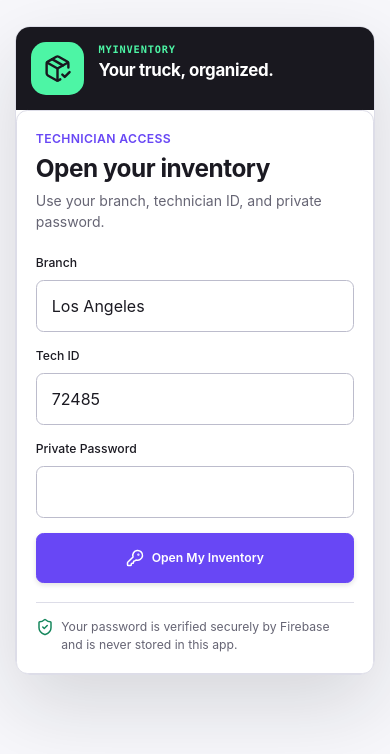
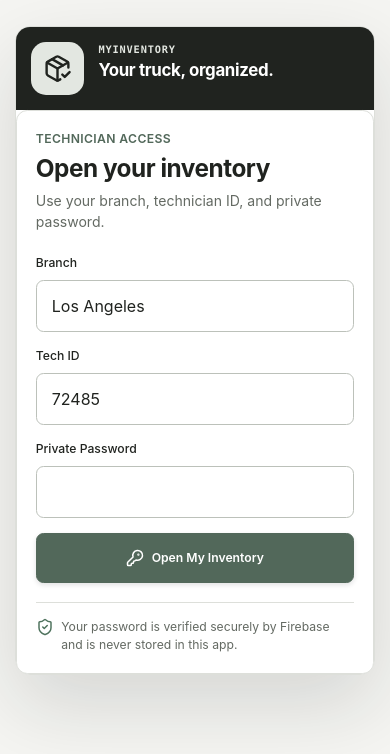
Before and after one commit to geolal121/myinventory, a React (Vite) app: page / in a window 390 px wide. Shown: the top 754 px of the page. Built offline with nearby package versions, Linux system fonts and the light colour scheme; no server answers.

Commit message:
Simplify the phone inventory workspace

```diff
--- a/index.html
+++ b/index.html
@@ -17,7 +17,7 @@
 
     <meta
       name="theme-color"
-      content="#f7f7fb"
+      content="#f5f5f2"
     />
 
     <meta
--- a/src/features/inventory/pages/InventoryPage.jsx
+++ b/src/features/inventory/pages/InventoryPage.jsx
@@ -1453,6 +1453,7 @@ function InventoryPage() {
         className={`inventory-page__container stock-app__shell ${
           isSearching ? 'inventory-page__container--searching stock-app__shell--searching' : ''
         }`}
+        data-active-view={activeInventoryView}
       >
         <aside className="stock-app__rail" aria-label="Inventory workspace">
           <div className="stock-app__brand">
--- a/src/features/inventory/styles/inventory-rebuild.css
+++ b/src/features/inventory/styles/inventory-rebuild.css
@@ -1337,3 +1337,163 @@
     width: 100%;
   }
 }
+
+/* SIMPLE PHONE WORKSPACE */
+
+@media (max-width: 767px) {
+  .stock-app .stock-app__topbar {
+    padding-right: var(--spacing-3);
+    padding-bottom: var(--spacing-2);
+    padding-left: var(--spacing-3);
+
+    box-shadow: 0 5px 18px rgba(32, 35, 31, 0.05);
+  }
+
+  .stock-app .stock-app__finder {
+    margin: var(--spacing-3) var(--spacing-3) var(--spacing-4);
+    padding: var(--spacing-3);
+
+    border-radius: var(--radius-md);
+
+    box-shadow: none;
+  }
+
+  .stock-app .stock-app__finder .inventory-page__panel-heading,
+  .stock-app .stock-app__finder .ui-input-field__helper {
+    display: none;
+  }
+
+  .stock-app .stock-app__finder .ui-input {
+    min-height: 3.5rem;
+
+    background: var(--color-surface);
+  }
+
+  .stock-app .inventory-page__search-mode {
+    background: var(--color-surface-soft);
+  }
+
+  .stock-app .inventory-page__search-mode-button--active {
+    background: var(--color-surface);
+
+    color: var(--color-accent);
+
+    box-shadow: inset 0 0 0 1px var(--color-border);
+  }
+
+  .stock-app .stock-app__task-strip {
+    order: 5;
+
+    grid-template-columns: repeat(4, minmax(0, 1fr));
+    gap: 0.4rem;
+
+    margin: 0 var(--spacing-3) var(--spacing-3);
+  }
+
+  .stock-app .stock-app__task-strip .ui-button,
+  .stock-app .stock-app__task-strip .ui-button:nth-child(2),
+  .stock-app .stock-app__task-strip .ui-button:nth-child(4) {
+    flex-direction: column;
+    gap: 0.3rem;
+
+    min-height: 4.35rem;
+    padding: var(--spacing-2) 0.25rem;
+
+    border-radius: var(--radius-sm);
+
+    font-size: 0.68rem;
+    line-height: 1.1;
+  }
+
+  .stock-app .inventory-count-launch.ui-button {
+    order: 6;
+
+    min-height: 3.5rem;
+    margin: 0 var(--spacing-3) var(--spacing-4);
+    padding: var(--spacing-2) var(--spacing-3);
+
+    border-color: var(--color-border);
+
+    background: var(--color-surface);
+  }
+
+  .stock-app .inventory-count-launch__icon {
+    background: var(--color-accent-soft);
+
+    color: var(--color-accent);
+  }
+
+  .stock-app .stock-app__content {
+    order: 7;
+
+    margin-right: var(--spacing-3);
+    margin-left: var(--spacing-3);
+  }
+
+  .stock-app .stock-app__snapshot {
+    order: 8;
+
+    grid-template-columns: repeat(4, minmax(0, 1fr));
+
+    margin: var(--spacing-2) var(--spacing-3) var(--spacing-4);
+
+    border-radius: var(--radius-md);
+  }
+
+  .stock-app .stock-app__snapshot .inventory-page__panel-heading {
+    display: none;
+  }
+
+  .stock-app .stock-app__snapshot .inventory-page__summary-card,
+  .stock-app .stock-app__snapshot .inventory-page__summary-card:first-of-type {
+    min-height: 4.6rem;
+    padding: var(--spacing-2) 0.45rem;
+
+    background: var(--color-surface);
+  }
+
+  .stock-app .stock-app__snapshot .inventory-page__summary-card:first-of-type {
+    background: var(--color-accent-soft);
+  }
+
+  .stock-app .stock-app__snapshot .inventory-page__summary-card span,
+  .stock-app .stock-app__snapshot .inventory-page__summary-card:first-of-type span {
+    color: var(--color-text-secondary);
+
+    font-size: 0.62rem;
+    line-height: 1.15;
+  }
+
+  .stock-app .stock-app__snapshot .inventory-page__summary-card strong,
+  .stock-app .stock-app__snapshot .inventory-page__summary-card:first-of-type strong {
+    color: var(--color-text-primary);
+
+    font-size: var(--font-size-lg);
+  }
+
+  .stock-app .stock-app__snapshot .inventory-page__summary-card:first-of-type strong {
+    color: var(--color-accent);
+  }
+
+  .stock-app .stock-app__mobile-nav .inventory-page__tab--active {
+    background: var(--color-accent-soft);
+
+    color: var(--color-accent);
+
+    box-shadow: inset 0 0 0 1px color-mix(in srgb, var(--color-accent) 18%, transparent);
+  }
+
+  .stock-app__shell.site-container:not([data-active-view='BOXES'])
+    .stock-app__task-strip,
+  .stock-app__shell.site-container:not([data-active-view='BOXES'])
+    .inventory-count-launch,
+  .stock-app__shell.site-container:not([data-active-view='BOXES'])
+    .stock-app__snapshot {
+    display: none;
+  }
+
+  .stock-app__shell.site-container:not([data-active-view='BOXES'])
+    .stock-app__content {
+    order: 5;
+  }
+}
--- a/src/shared/tokens/colors.css
+++ b/src/shared/tokens/colors.css
@@ -1,50 +1,50 @@
 :root {
   /* BACKGROUNDS */
-  --color-background: #f7f7fb;
-  --color-background-soft: #fcfcff;
-  --color-background-elevated: #eeeef6;
+  --color-background: #f5f5f2;
+  --color-background-soft: #fafaf8;
+  --color-background-elevated: #eceeea;
 
   /* SURFACES */
   --color-surface: #ffffff;
-  --color-surface-soft: #f8f8fc;
-  --color-surface-elevated: #f0f0f7;
+  --color-surface-soft: #f7f8f5;
+  --color-surface-elevated: #eff1ed;
 
   /* BORDERS */
-  --color-border: #dddde8;
-  --color-border-strong: #bcbccc;
+  --color-border: #dddfda;
+  --color-border-strong: #bcc1ba;
 
   /* TEXT */
-  --color-text-primary: #1b1a22;
-  --color-text-secondary: #666574;
-  --color-text-muted: #92909f;
+  --color-text-primary: #20231f;
+  --color-text-secondary: #646a63;
+  --color-text-muted: #92978f;
   --color-text-inverse: #ffffff;
 
   /* PRIMARY ACCENT */
-  --color-accent: #6847f5;
-  --color-accent-hover: #5233d7;
-  --color-accent-bright: #866fff;
-  --color-accent-soft: rgba(104, 71, 245, 0.14);
+  --color-accent: #52685a;
+  --color-accent-hover: #3f5347;
+  --color-accent-bright: #708779;
+  --color-accent-soft: rgba(82, 104, 90, 0.12);
 
   /* APP CHROME */
-  --color-brand: #25242c;
-  --color-brand-deep: #19181f;
-  --color-brand-surface: #302e39;
-  --color-utility: #4df5a5;
-  --color-utility-soft: #eafff4;
+  --color-brand: #2c302b;
+  --color-brand-deep: #20231f;
+  --color-brand-surface: #373c36;
+  --color-utility: #e3e7e1;
+  --color-utility-soft: #f1f3f0;
 
   /* SECONDARY ACCENT */
-  --color-accent-secondary: #ece8ff;
-  --color-accent-secondary-hover: #ded7ff;
-  --color-accent-secondary-soft: rgba(104, 71, 245, 0.07);
+  --color-accent-secondary: #e8ebe6;
+  --color-accent-secondary-hover: #dce1da;
+  --color-accent-secondary-soft: rgba(82, 104, 90, 0.06);
 
   /* CARD COLORS */
   --color-card: #ffffff;
-  --color-card-hover: #f8f8fc;
-  --color-card-text: #1b1a22;
+  --color-card-hover: #f7f8f5;
+  --color-card-text: #20231f;
 
   /* STATUS COLORS */
-  --color-success: #16875d;
-  --color-success-soft: rgba(22, 135, 93, 0.12);
+  --color-success: #4f735e;
+  --color-success-soft: rgba(79, 115, 94, 0.12);
 
   --color-warning: #7a6a59;
   --color-warning-soft: rgba(122, 106, 89, 0.12);
@@ -53,8 +53,8 @@
   --color-danger: #ad515a;
   --color-danger-soft: rgba(173, 81, 90, 0.12);
 
-  --color-info: #6847f5;
-  --color-info-soft: rgba(104, 71, 245, 0.12);
+  --color-info: #64756a;
+  --color-info-soft: rgba(100, 117, 106, 0.12);
 
   /* INVENTORY STATUS */
   --color-in-stock: var(--color-success);
@@ -62,8 +62,8 @@
   --color-noi: var(--color-warning);
 
   /* OVERLAYS */
-  --color-overlay: rgba(25, 24, 31, 0.62);
-  --color-overlay-soft: rgba(25, 24, 31, 0.18);
+  --color-overlay: rgba(32, 35, 31, 0.62);
+  --color-overlay-soft: rgba(32, 35, 31, 0.18);
 
   /* LEGACY ALIASES NOW RESOLVE TO SOLID SURFACES */
   --gradient-page: var(--color-background);
```
Also changed, not shown: public/manifest.webmanifest, 1 other file (tests, documents, lock files or other folders).
